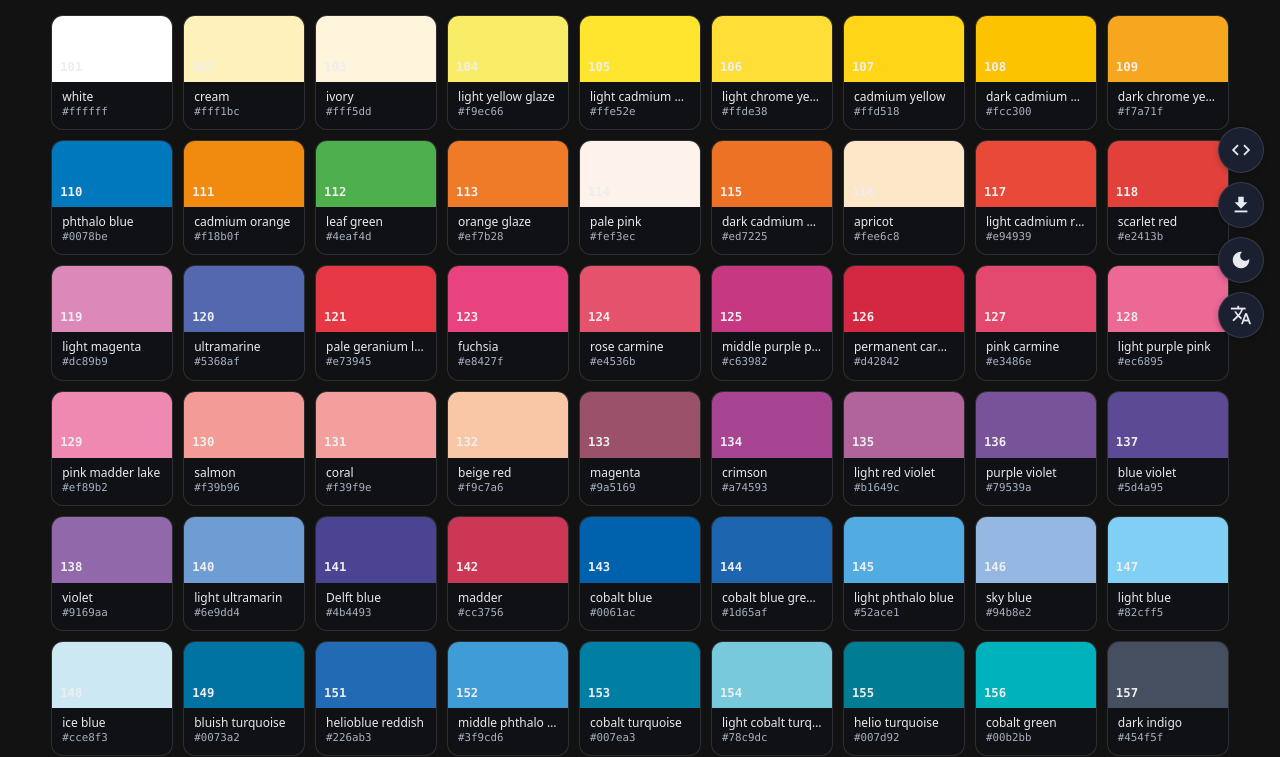
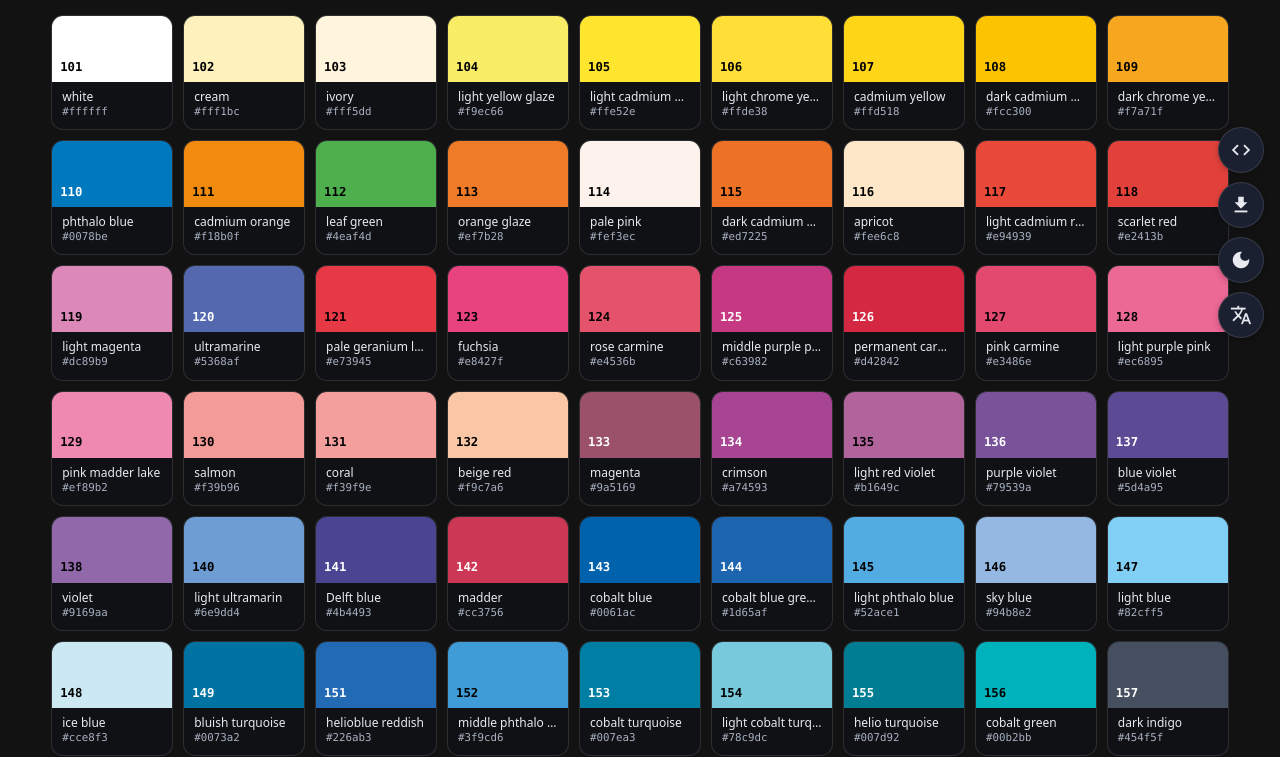
Before and after one commit to scottgfhong310/faber-castell-color, a website: page public/apps/faber-castell-color/index.html in a window 1280 px wide. Shown: the part 73-830 px from the top of the page. Drawn offline with nearby package versions, Linux system fonts and the light colour scheme.

Commit message:
fix: pin swatch code/badge text colour to per-swatch luminance
materialize-dark.css sets color:var(--mz-text) on bare <span>, which overrode
the inline pickTextColor foreground so code numbers followed the theme (invisible
on light swatches in dark mode). Let .code/.badge inherit the swatch's computed
foreground via a higher-specificity rule — now fixed per swatch, theme-independent.

Co-Authored-By: Claude Opus 4.8 <noreply@anthropic.com>

```diff
--- a/public/apps/faber-castell-color/faber-castell-color.css
+++ b/public/apps/faber-castell-color/faber-castell-color.css
@@ -86,6 +86,13 @@ main { min-height: 100vh; }
 }
 .fc-swatch .code { font-size: .82rem; font-weight: 600; }
 .fc-swatch .badge { font-size: .72rem; opacity: .85; }   /* 金屬近似標記 ≈ */
+
+/* 色塊上的號碼/標記：前景固定用 pickTextColor（依色塊自身相對亮度算）的值，
+ * 與主題無關。用 color:inherit 從 .fc-swatch 的 inline 前景繼承，並以較高特異度
+ * 蓋過 materialize-dark.css 對裸 <span> 設的 color:var(--mz-text)
+ * ——否則號碼會跟著 dark/light 主題跑、在淺色塊上看不見。 */
+.fc-swatch .code, .fc-swatch .badge,
+.detail-head .d-code, .detail-head .d-approx { color: inherit; }
 .fc-meta { padding: 7px 10px 9px; }
 .fc-meta .name { font-size: .8rem; color: var(--text); line-height: 1.25;
   overflow: hidden; text-overflow: ellipsis; white-space: nowrap; }
```
